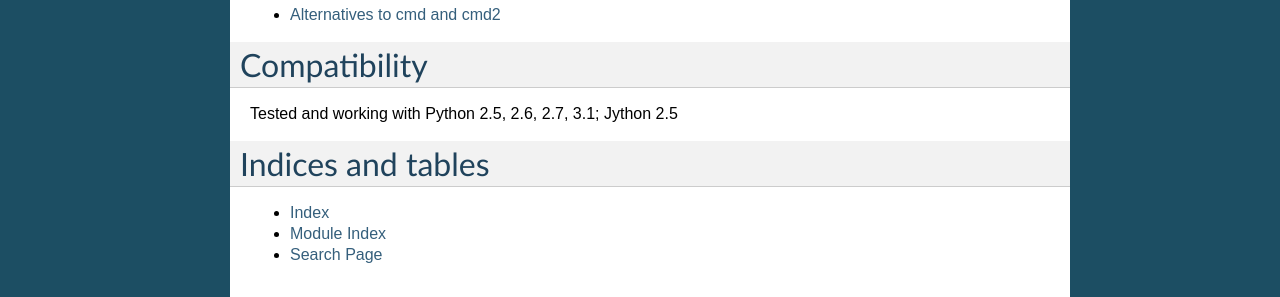
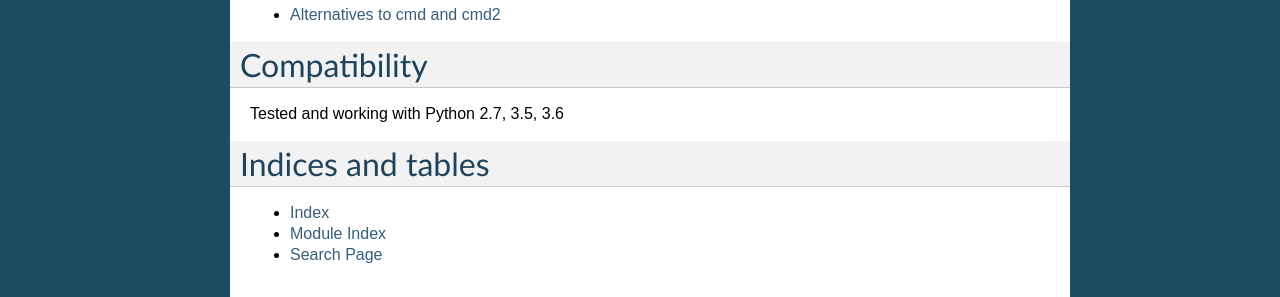
Before and after one commit to python-cmd2/cmd2, a Sphinx documentation site: the page built from docs/index.rst, in a window 1280 px wide. Shown: the part 1275-1572 px from the top of the page. Built offline with Sphinx 7.4.7, drawn with Linux system fonts in a browser that asks for light colours; pages that are not in the unit, such as notebooks, are missing from menus; part of the change alters nothing that is shown.

```diff
--- a/docs/index.rst
+++ b/docs/index.rst
@@ -36,11 +36,10 @@ Resources
 * cmd_
 * `project bug tracker`_
 * `cmd2 project page`_
-* `PyCon 2010 presentation <http://us.pycon.org/2010/conference/talks/#proposal_link_153>`_,
+* `PyCon 2010 presentation <https://github.com/python-cmd2/cmd2/blob/master/docs/pycon2010/pycon2010.rst>`_,
   *Easy Command-Line Applications with cmd and cmd2*:
   :doc:`slides <pycon2010/pycon2010>`,
-  `video <http://python.mirocommunity.com/video/1533/easy-command-line-applications>`_
-
+  `video <http://pyvideo.org/pycon-us-2010/pycon-2010--easy-command-line-applications-with-c.html>`_
 These docs will refer to ``App`` as your ``cmd2.Cmd``
 subclass, and ``app`` as an instance of ``App``.  Of
 course, in your program, you may name them whatever
@@ -61,7 +60,7 @@ Contents:
 Compatibility
 =============
 
-Tested and working with Python 2.5, 2.6, 2.7, 3.1; Jython 2.5
+Tested and working with Python 2.7, 3.5, 3.6
 
 Indices and tables
 ==================
```
